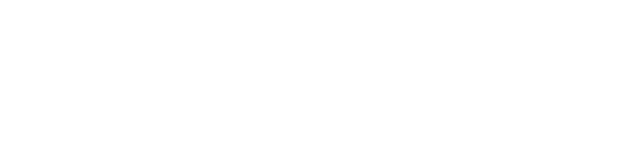
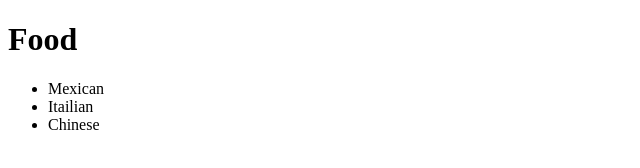
Before and after one commit to nsinner1/food, a plain HTML site: page index.html in a window 1280 px wide. Shown: the whole page, without its empty margins (0-640 px from the left). Drawn offline with Linux system fonts and the light colour scheme.

```diff
--- a/index.html
+++ b/index.html
@@ -4,6 +4,15 @@
         <title>food</title>
     </head>
     <body>
-
+        <header>
+            <h1>Food</h1>
+            <nav>
+                <ul>
+                    <li>Mexican</li>
+                    <li>Itailian</li>
+                    <li>Chinese</li>
+                </ul>
+            </nav>
+        </header>
     </body>
 </html>
```
